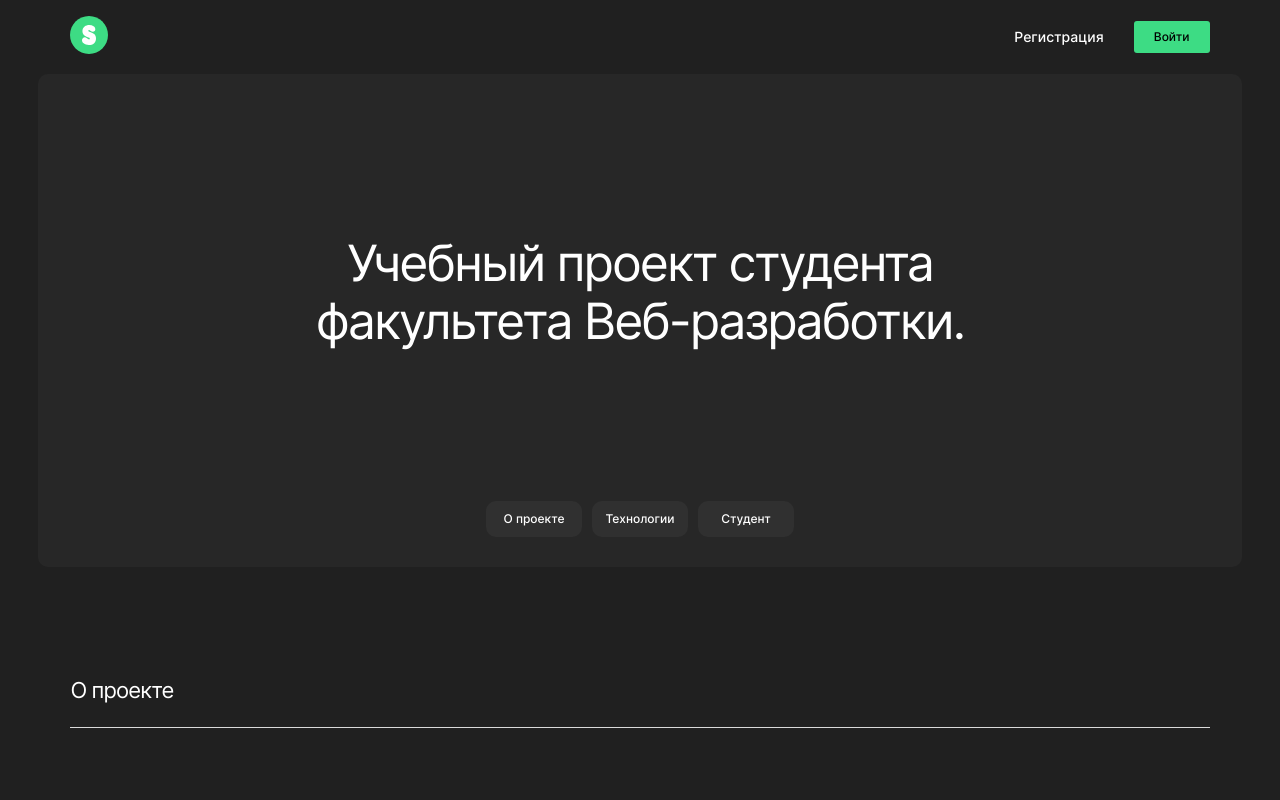
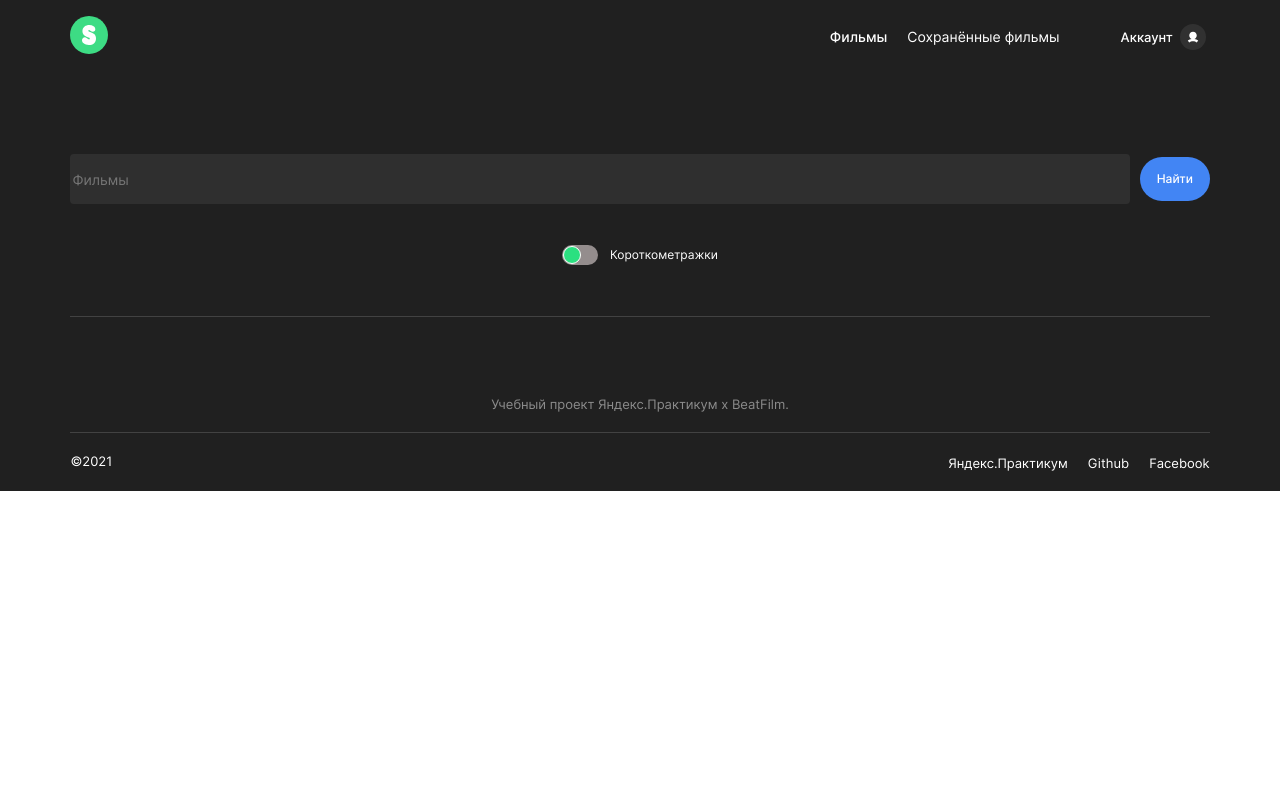
Before and after one commit to netitov/movies-explorer-frontend, a React (Create React App) app: page /movies in a window 1280 px wide. Shown: the top 800 px of the page. Built offline with nearby package versions, Linux system fonts and the light colour scheme.

Commit message:
create comp movies, searchform

```diff
--- a/src/components/App/App.js
+++ b/src/components/App/App.js
@@ -5,6 +5,7 @@ import { Route, Switch, Redirect, useHistory } from 'react-router-dom';
 //components
 import Main from '../Main/Main';
 import Footer from '../Footer/Footer';
+import Movies from '../Movies/Movies';
 
 
 function App() {
@@ -15,11 +16,14 @@ function App() {
 
     <div className="page">
       <Switch>
-        <Route path="/">
+        <Route exact path="/">
           <Main />
-          <Footer />
+        </Route>
+        <Route path="/movies">
+          <Movies />
         </Route>
       </Switch>
+      <Footer />
     </div>
 
 
--- a/src/components/Header/Header.css
+++ b/src/components/Header/Header.css
@@ -18,7 +18,6 @@
   width: 100px;
   display: flex;
   flex-direction: row;
-  margin-left: 30px;
 }
 
 .header__account-text {
@@ -52,6 +51,14 @@
   line-height: 18px;
   text-decoration: none;
   color: #FFF;
+}
+
+.header__nav-list_visible_off {
+  visibility: hidden;
+}
+
+.header__nav-list_padding_on {
+  padding-right: 20px;
 }
 
 .link {
--- a/src/components/Header/Header.js
+++ b/src/components/Header/Header.js
@@ -12,10 +12,10 @@ function Header(props) {
         <div className="header__nav-container">
           <nav className="header__nav">
             <ul className="header__nav-ul">
-              <Link className="header__nav-list header__nav-list_bold link" to={props.headerRoute}>
+              <Link className={`header__nav-list header__nav-list_bold  link ${props.isPadding}`} to={props.headerRoute}>
                 <li>{props.headerLink}</li>
               </Link>
-              <Link className="header__nav-list link" to={props.headerRoute2}>
+              <Link className={`header__nav-list link ${props.isVisible} ${props.isPadding}`}  to={props.headerRoute2}>
                 <li>{props.headerLink2}</li>
               </Link>
             </ul>
--- a/src/components/Main/Main.js
+++ b/src/components/Main/Main.js
@@ -20,6 +20,7 @@ function Main() {
         btnClass="header__account-btn_enter"
         btnSignClass="header__btn"
         headerRoute3="/signin"
+        isVisible="header__nav-list_visible_off"
       />
       <Promo />
       <AboutProject />
--- /dev/null
+++ b/src/components/Movies/Movies.css
@@ -0,0 +1,3 @@
+.movies {
+
+}
--- /dev/null
+++ b/src/components/Movies/Movies.js
@@ -0,0 +1,25 @@
+import Header from '../Header/Header';
+import SearchForm from '../SearchForm/SearchForm';
+
+function Movies() {
+
+  return (
+    <div className="movies">
+      <Header
+        headerLink="Фильмы"
+        headerRoute="/movies"
+        headerLink2="Сохранённые фильмы"
+        headerRoute2="/saved-movies"
+        headerLink3="Аккаунт"
+        btnClass="header__account-btn"
+        btnSignClass="header__account-text header__nav-list_bold"
+        headerRoute3="/profile"
+        accountLogoClass="header__account-logo"
+        isPadding="header__nav-list_padding_on"
+      />
+      <SearchForm />
+    </div>
+  )
+}
+
+export default Movies;
--- /dev/null
+++ b/src/components/SearchForm/SearchForm.css
@@ -0,0 +1,114 @@
+.serachForm {
+  max-width: 1280px;
+  margin: auto;
+  width: 89vw;
+  border-bottom: 1px solid #424242;
+  padding-bottom: 40px;
+  padding-top: 80px;
+
+}
+
+.serachForm__form {
+  width: 89vw;
+  max-width: 1280px;
+  margin: 0 auto 30px;
+  display: flex;
+  align-items: center;
+}
+
+.serachForm__input {
+  background-color: #2F2F2F;
+  width: 83vw;
+  border: none;
+  height: 48px;
+  border-radius: 4px;
+  font-size: 14px;
+  line-height: 18px;
+  color: #8B8B8B;
+}
+
+.serachForm__btn {
+  width: 70px;
+  height: 44px;
+  border-radius: 50px;
+  background-color: #4285F4;
+  color: #FFF;
+  border: none;
+  margin-left: 10px;
+  font-weight: 500;
+  font-size: 12px;
+  line-height: 18px;
+}
+
+.serachForm__filter {
+  display: flex;
+  align-items: center;
+  width: 89vw;
+  max-width: 1280px;
+  margin: auto;
+  justify-content: center;
+}
+
+/* The switch - the box around the slider */
+.switch {
+  position: relative;
+  display: inline-block;
+  width: 36px;
+  height: 20px;
+}
+
+/* Hide default HTML checkbox */
+.switch input {display:none;}
+
+/* The slider */
+.slider {
+  position: absolute;
+  cursor: pointer;
+  top: 0;
+  left: 0;
+  right: 0;
+  bottom: 0;
+  background-color: rgb(148, 141, 141);
+  -webkit-transition: .4s;
+  transition: .4s;
+}
+
+.slider:before {
+  position: absolute;
+  content: "";
+  height: 16px;
+  width: 16px;
+  left: 1px;
+  bottom: 1px;
+  background-color: #2BE080;
+  border: 1px solid #FFFFFF;
+  -webkit-transition: .4s;
+  transition: .4s;
+}
+
+input:checked + .slider {
+  background-color: #343434;
+}
+
+input:focus + .slider {
+  box-shadow: 0 0 1px #343434;
+}
+
+input:checked + .slider:before {
+  -webkit-transform: translateX(17px);
+  -ms-transform: translateX(17px);
+  transform: translateX(17px);
+}
+.slider.round {
+  border-radius: 34px;
+}
+
+.slider.round:before {
+  border-radius: 50%;
+}
+
+.serachForm__filter-name {
+  margin-left: 12px;
+  font-size: 12px;
+  line-height: 18px;
+}
--- /dev/null
+++ b/src/components/SearchForm/SearchForm.js
@@ -0,0 +1,24 @@
+
+
+function SearchForm() {
+
+  return (
+    <section className="serachForm">
+      <form className="serachForm__form">
+        <input className="serachForm__input" type="text" placeholder="Фильмы"></input>
+        <button className="serachForm__btn">Найти</button>
+      </form>
+
+      <div className="serachForm__filter">
+        <label class="switch">
+          <input type="checkbox"></input>
+          <span class="slider round"></span>
+        </label>
+        <p className="serachForm__filter-name">Короткометражки</p>
+      </div>
+
+    </section>
+  )
+}
+
+export default SearchForm;
--- a/src/index.css
+++ b/src/index.css
@@ -10,3 +10,5 @@
 @import url(./components/AboutMe/AboutMe.css);
 @import url(./components/Portfolio/Portfolio.css);
 @import url(./components/Footer/Footer.css);
+@import url(./components/Movies/Movies.css);
+@import url(./components/SearchForm/SearchForm.css);
```
Also changed, not shown: 1 other file (tests, documents, lock files or other folders).
